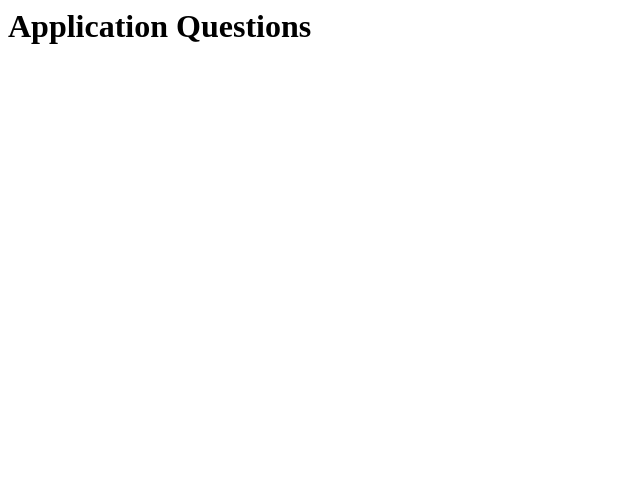
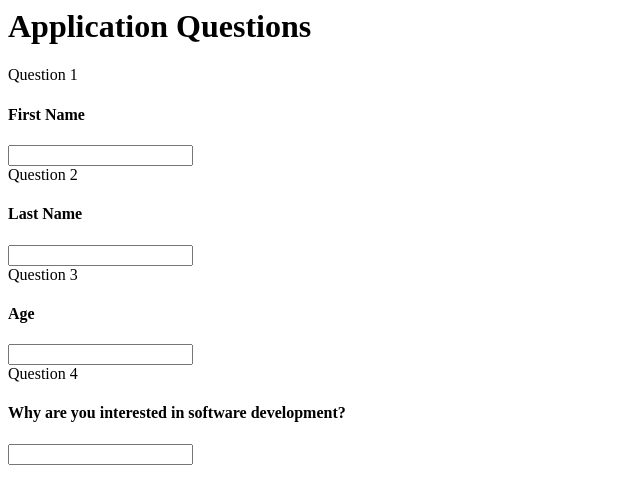
Before and after one commit to Bryantellius/XYZ, a React app: page /application in a window 1280 px wide. Shown: the top 504 px of the page, without its empty margins (0-640 px from the left). Built offline with nearby package versions, Linux system fonts and the light colour scheme.

Commit message:
Worked on QuestionCard component.

```diff
--- /dev/null
+++ b/src/client/components/QuestionCard.tsx
@@ -0,0 +1,23 @@
+import * as React from "react";
+
+const QuestionCard: React.FC<IQuestionCardProps> = (props) => {
+  return (
+    <div className="card my-3 p-2">
+      <div className="card-title">Question {props.QuestionNumber}</div>
+      <div className="card-body">
+        <div className="card-text">
+          <h4>{props.Question}</h4>
+          <input type={props.answerType} />
+        </div>
+      </div>
+    </div>
+  );
+};
+
+interface IQuestionCardProps {
+  QuestionNumber: number;
+  Question: string;
+  answerType: string;
+}
+
+export default QuestionCard;
--- a/src/client/views/Application.tsx
+++ b/src/client/views/Application.tsx
@@ -1,9 +1,26 @@
 import * as React from "react";
+import QuestionCard from "../components/QuestionCard";
 
 const Application: React.FC<IApplicationProps> = () => {
   return (
     <main className="container my-5">
       <h1 className="text-primary text-center">Application Questions</h1>
+      <QuestionCard
+        QuestionNumber={1}
+        Question={"First Name"}
+        answerType={"text"}
+      />
+      <QuestionCard
+        QuestionNumber={2}
+        Question={"Last Name"}
+        answerType={"text"}
+      />
+      <QuestionCard QuestionNumber={3} Question={"Age"} answerType={"number"} />
+      <QuestionCard
+        QuestionNumber={4}
+        Question={"Why are you interested in software development?"}
+        answerType={"text"}
+      />
     </main>
   );
 };
```
